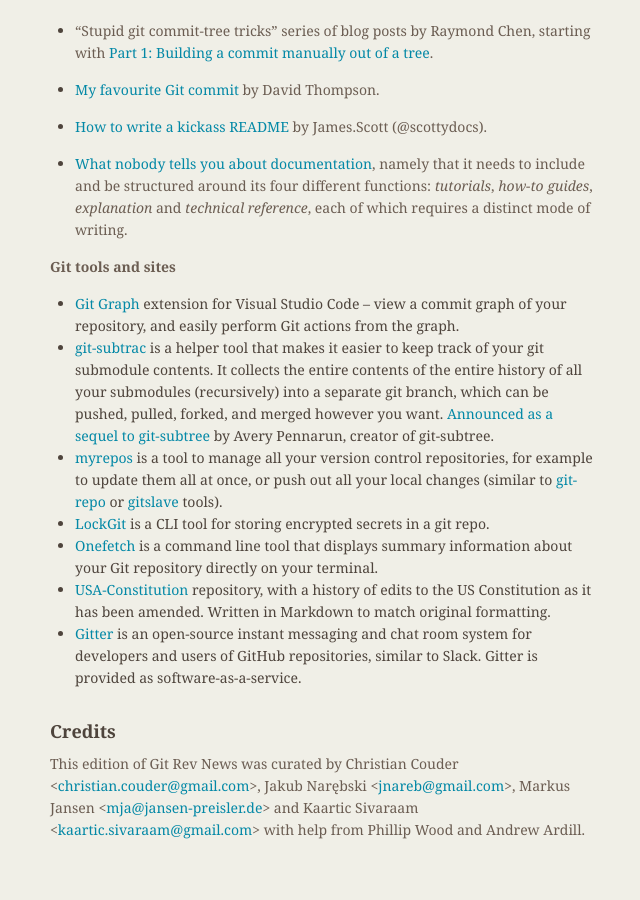
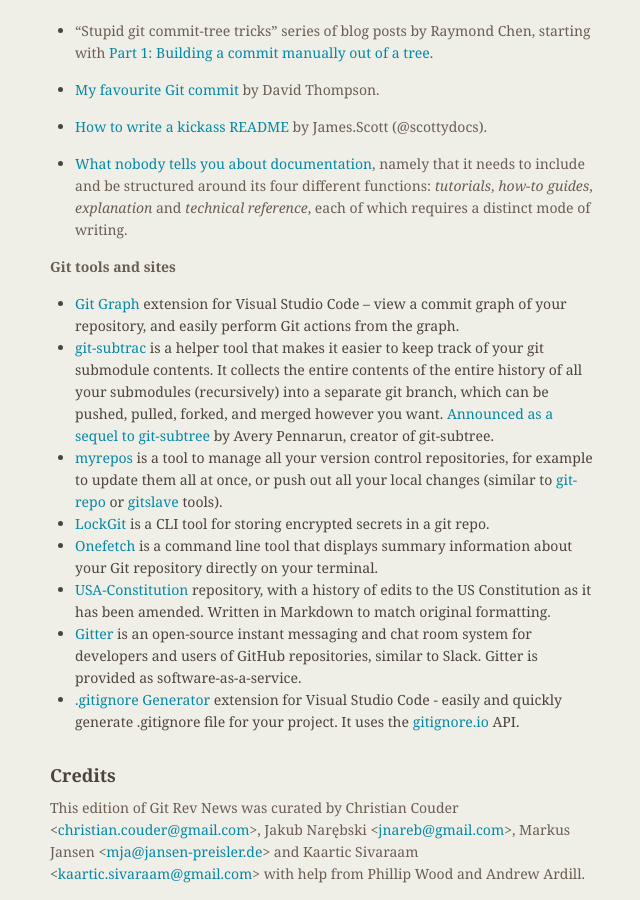
Before and after one commit to git/git.github.io, a Jekyll site: the page built from rev_news/drafts/edition-57.md, in a window 1280 px wide and 900 px high, scrolled down 4827 px. Shown: the whole window, without its empty margins (484-1124 px from the left). Built offline with Jekyll 4.4.1, drawn with Linux system fonts in a browser that asks for light colours; before the commit the page ends 5683 px from its top, so only the background shows below that.

Commit message:
rn-57: add info about gitignore generator extension for VS code

```diff
--- a/rev_news/drafts/edition-57.md
+++ b/rev_news/drafts/edition-57.md
@@ -338,7 +338,9 @@
 * [Gitter](https://gitter.im/) is an open-source instant messaging
   and chat room system for developers and users of GitHub repositories,
   similar to Slack.  Gitter is provided as software-as-a-service.
-
+* [.gitignore Generator](https://marketplace.visualstudio.com/items?itemName=piotrpalarz.vscode-gitignore-generator)
+  extension for Visual Studio Code -  easily and quickly generate .gitignore
+  file for your project. It uses the [gitignore.io](https://gitignore.io/) API.
 
 ## Credits
 
```
